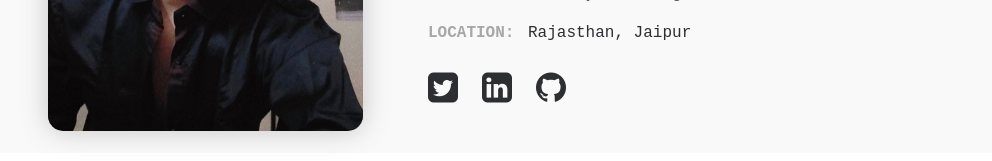
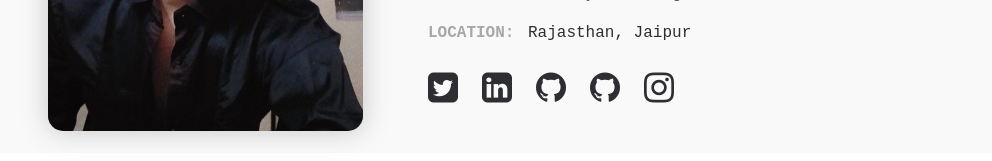
Before and after one commit to ChinmayBhattt/ChinmayBhatt.github.io, a plain HTML site: page index.html in a window 1280 px wide. Shown: the part 389-550 px from the top of the page, without its empty margins (37-1029 px from the left). Drawn offline with nearby package versions, Linux system fonts and the light colour scheme; a web font is replaced by a local one.

Commit message:
Update index.html

```diff
--- a/index.html
+++ b/index.html
@@ -100,6 +100,9 @@
                         <a href="https://twitter.com/chinmaybhattt" target="_blank"><i class="fa fa-twitter-square"></i></a>
                         <a href="https://www.linkedin.com/in/chinmaybhattt/" target="_blank"><i class="fa fa-linkedin-square"></i></a>
                         <a href="https://github.com/chinmaybhattt" target="_blank"><i class="fa fa-github"></i></a>
+                        <a href="https://github.com/chinmaybhattt" target="_blank"><i class="fa fa-github"></i></a>
+                        <a href="https://www.instagram.com/chinmaybhattt" target="_blank"><i class="fa fa-instagram"></i></a>
+
 
                         </p>
                     </div>
```
